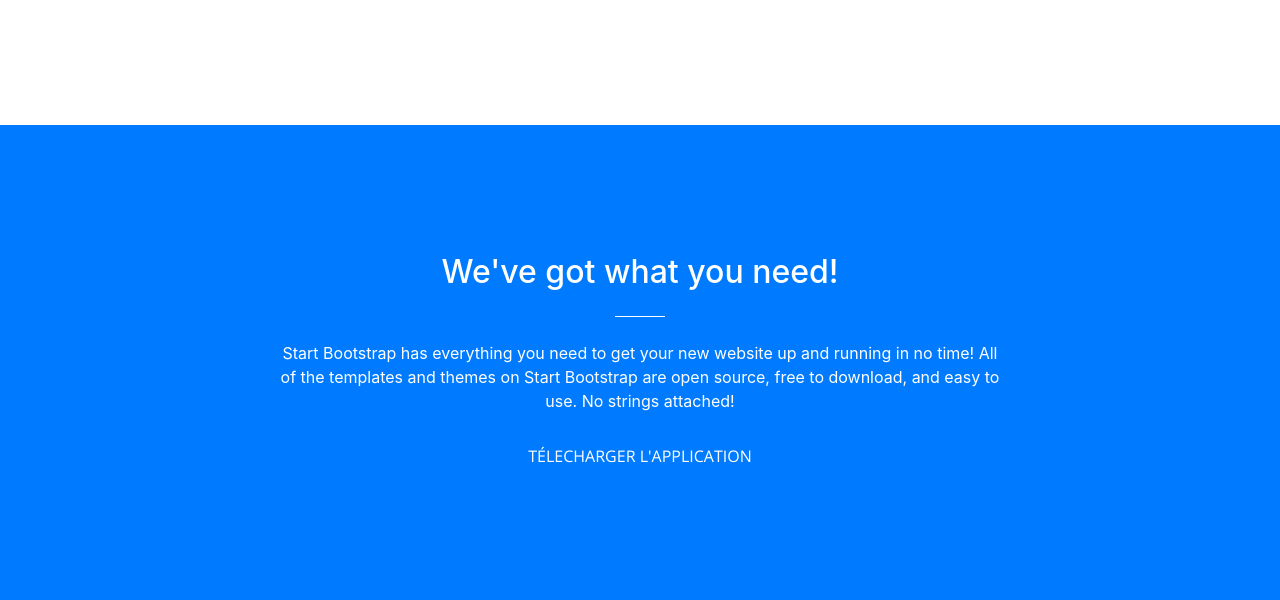
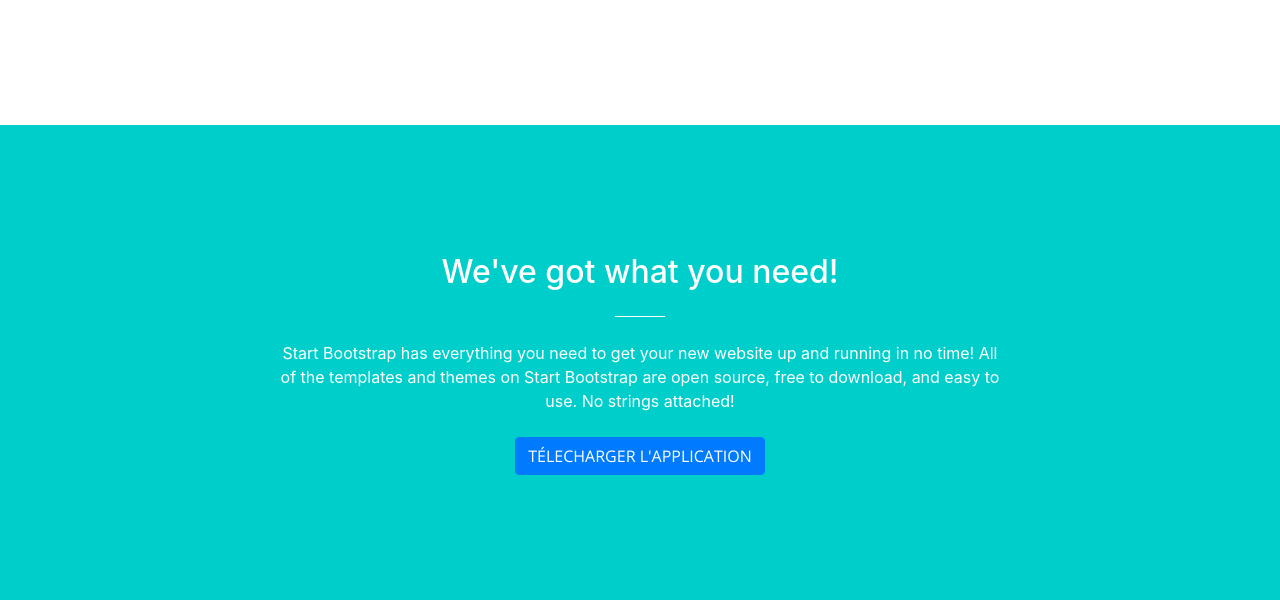
Before and after one commit to mohamedammi/projetWebDesign, a website with bundled scripts: page index.html in a window 1280 px wide. Shown: the part 1547-2147 px from the top of the page. Built offline with nearby package versions, Linux system fonts and the light colour scheme; grey boxes are pictures that could not be loaded; files whose address does not match are found by name.

Commit message:
change call2action bg
blue

```diff
--- a/css/creative.css
+++ b/css/creative.css
@@ -361,3 +361,8 @@ i > img {
 .btn-primary:active, .btn-primary:focus {
   box-shadow: 0 0 0 0.2rem rgba(240, 95, 64, 0.5) !important;
 }
+
+
+.bg-blue {
+  background-color: #00cecb;
+}
--- a/index.html
+++ b/index.html
@@ -114,7 +114,7 @@
   </div>
 </section>
 
-    <section class="bg-primary" id="about">
+    <section class="bg-blue" id="about">
       <div class="container">
         <div class="row">
           <div class="col-lg-8 mx-auto text-center">
```
